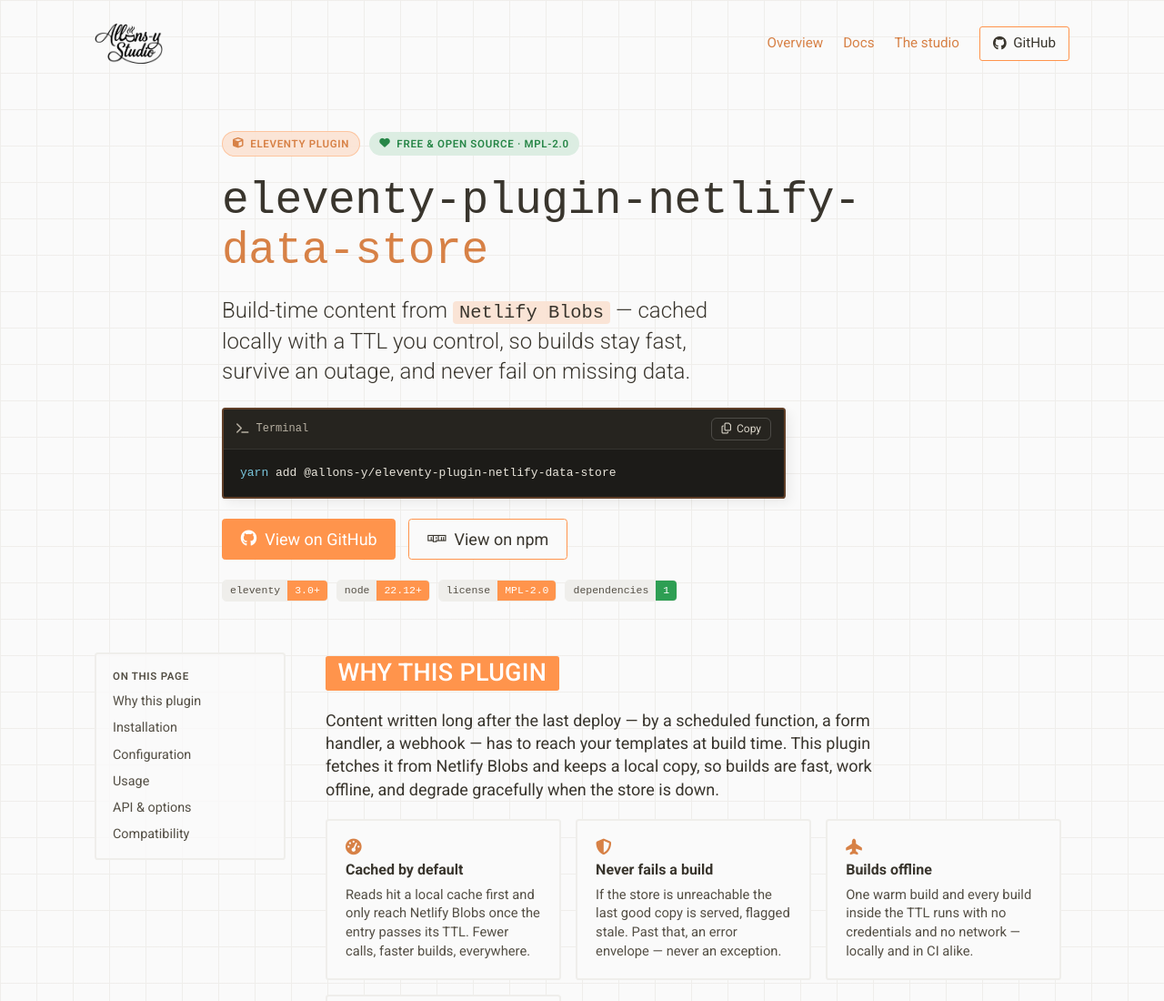
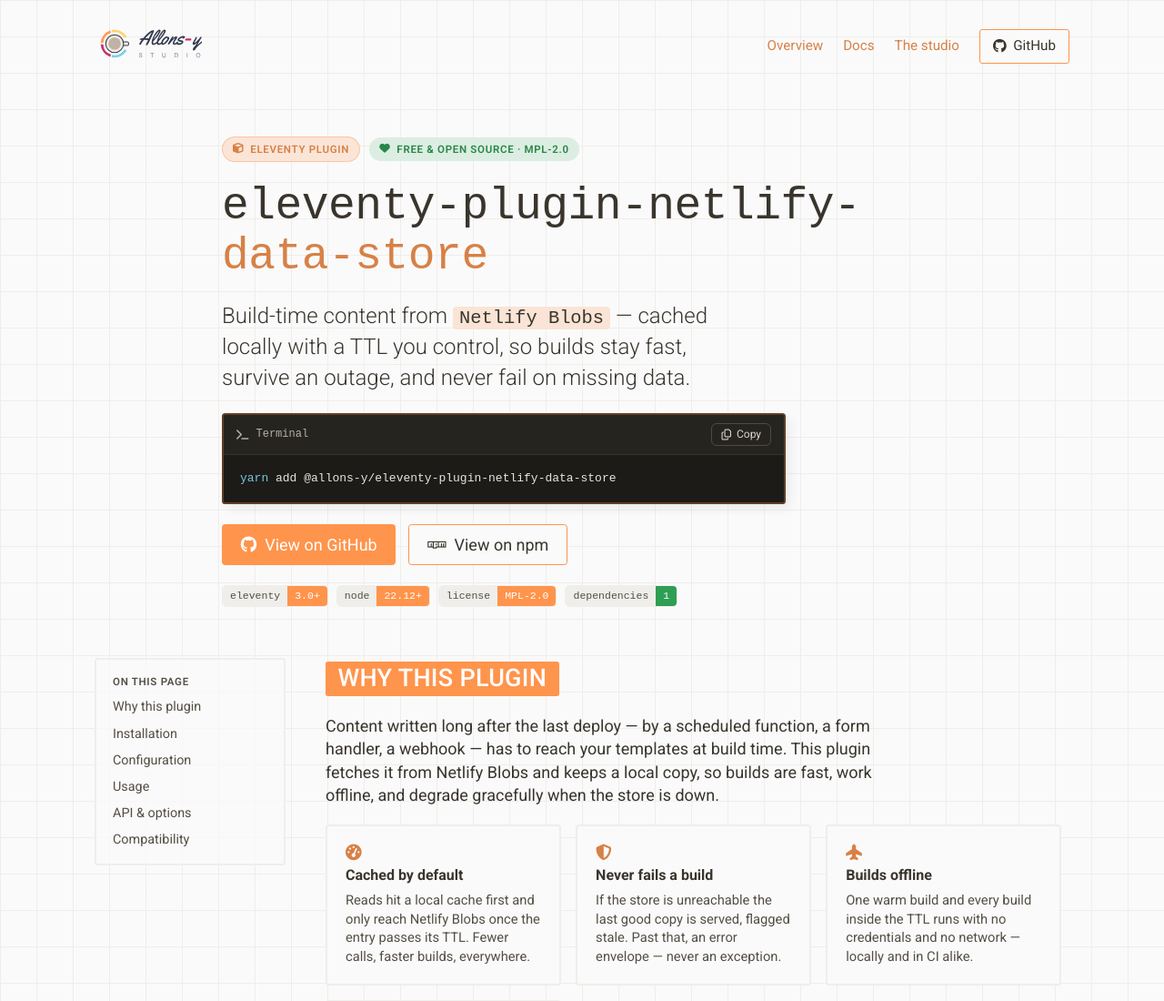
Before and after one commit to allonsy-studio/eleventy-plugin-netlify-data-store, a plain HTML site: page pr-preview/pr-1/index.html in a window 1280 px wide. Shown: the top 1100 px of the page at 91% size. Drawn offline with Linux system fonts and the light colour scheme; a web font is replaced by a local one.

Commit message:
Deploy preview for PR 1 🛫

```diff
--- a/pr-preview/pr-1/index.html
+++ b/pr-preview/pr-1/index.html
@@ -5,7 +5,8 @@
   <meta name="viewport" content="width=device-width, initial-scale=1">
   <title>eleventy-plugin-netlify-data-store | Allons-y Studio</title>
   <meta name="description" content="Read and write build-time content for Eleventy from Netlify Blobs, with a TTL-based local cache for fast, offline-tolerant builds. A free, open-source Eleventy plugin from Allons-y Studio.">
-  <link rel="icon" href="assets/favicon.svg">
+  <link rel="icon" href="assets/mark.svg" type="image/svg+xml">
+  <link rel="apple-touch-icon" href="assets/favicon-180.png">
   <link rel="stylesheet" href="css/styles.css">
   <link rel="stylesheet" href="css/template.css">
   <link rel="stylesheet" href="https://cdnjs.cloudflare.com/ajax/libs/font-awesome/6.5.2/css/all.min.css">
@@ -16,7 +17,10 @@
   <!-- ============ MASTHEAD ============ -->
   <header class="wrap" style="padding-block:26px;display:flex;flex-wrap:wrap;gap:16px 28px;align-items:center;justify-content:space-between;">
     <a href="https://allons-y.studio" aria-label="Allons-y Studio home" style="display:inline-flex;align-items:center;">
-      <img src="assets/logo-wordmark.png" alt="Allons-y Studio" style="block-size:44px;inline-size:auto;">
+      <picture>
+        <source media="(prefers-color-scheme: dark)" srcset="assets/lockup-horizontal-dark.png">
+        <img src="assets/lockup-horizontal.svg" alt="Allons-y Studio" style="block-size:44px;inline-size:auto;">
+      </picture>
     </a>
     <nav aria-label="Primary" style="display:flex;flex-wrap:wrap;gap:8px 22px;align-items:center;">
       <a href="#why" style="font-family:var(--theme--heading--FontFamily);font-size:0.95rem;">Overview</a>
```
Also changed, not shown: pr-preview/pr-1/assets/favicon-180.png (added), pr-preview/pr-1/assets/favicon.svg (deleted), pr-preview/pr-1/assets/lockup-horizontal-dark.png (added), pr-preview/pr-1/assets/lockup-horizontal.svg (added), pr-preview/pr-1/assets/logo-wordmark-inverted.png (deleted), pr-preview/pr-1/assets/logo-wordmark.png (deleted), pr-preview/pr-1/assets/mark.svg (added).
